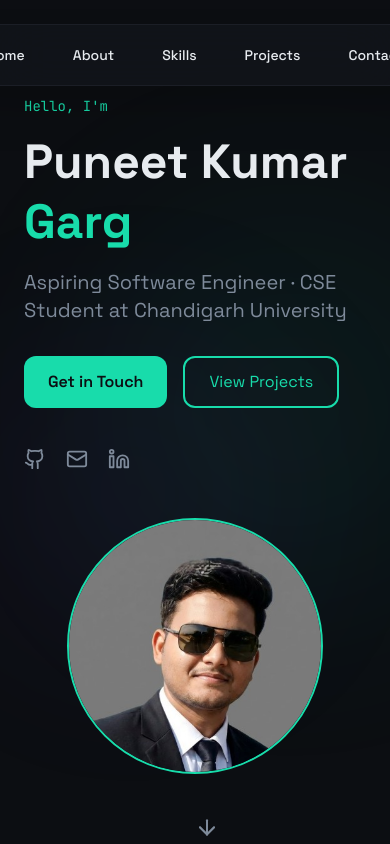
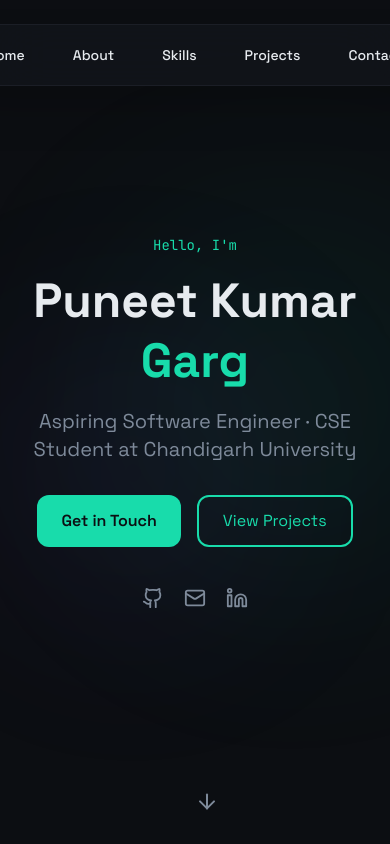
Before and after one commit to puneet-kumar-garg/FUTURE_FS_01, a React (Vite) app: page / in a window 390 px wide. Shown: the top 844 px of the page. Built offline with nearby package versions, Linux system fonts and the light colour scheme; the HTML template or start-up script is replaced by a standard one.

Commit message:
refactor: update layout of HeroSection for improved responsiveness and structure

```diff
--- a/src/components/HeroSection.tsx
+++ b/src/components/HeroSection.tsx
@@ -12,8 +12,8 @@ const HeroSection = () => {
       <div className="absolute top-1/4 left-1/4 w-96 h-96 bg-primary/10 rounded-full blur-[120px] animate-glow-pulse" />
       <div className="absolute bottom-1/4 right-1/4 w-80 h-80 bg-accent/10 rounded-full blur-[100px] animate-glow-pulse" style={{ animationDelay: "1.5s" }} />
 
-      <div className="max-w-7xl mx-auto w-full grid md:grid-cols-2 gap-12 items-center relative z-10">
-        <div>
+      <div className="max-w-7xl mx-auto w-full flex justify-center items-center relative z-10">
+        <div className="flex flex-col items-center text-center max-w-3xl">
           <motion.p
             initial={{ opacity: 0, y: 20 }}
             animate={{ opacity: 1, y: 0 }}
@@ -46,7 +46,7 @@ const HeroSection = () => {
             initial={{ opacity: 0, y: 20 }}
             animate={{ opacity: 1, y: 0 }}
             transition={{ delay: 0.8 }}
-            className="flex flex-wrap gap-4 mb-10"
+            className="flex flex-wrap gap-4 mb-10 justify-center"
           >
             <a
               href="#contact"
@@ -66,7 +66,7 @@ const HeroSection = () => {
             initial={{ opacity: 0 }}
             animate={{ opacity: 1 }}
             transition={{ delay: 1 }}
-            className="flex gap-5"
+            className="flex gap-5 justify-center"
           >
             <a href="https://github.com/puneet-kumar-garg" target="_blank" rel="noopener noreferrer" className="text-muted-foreground hover:text-primary transition-colors">
               <Github size={22} />
@@ -79,32 +79,7 @@ const HeroSection = () => {
             </a>
           </motion.div>
         </div>
-
-        <motion.div
-          initial={{ opacity: 0, scale: 0.8 }}
-          animate={{ opacity: 1, scale: 1 }}
-          transition={{ delay: 0.5, duration: 0.8 }}
-          className="flex justify-center"
-        >
-          <div className="relative">
-            <div className="w-64 h-64 md:w-80 md:h-80 rounded-full overflow-hidden border-2 border-primary glow-border">
-              <img
-                src={profileImg}
-                alt="Puneet Kumar Garg"
-                className="w-full h-full object-cover"
-              />
-            </div>
-          </div>
-        </motion.div>
       </div>
-
-      <motion.div
-        animate={{ y: [0, 10, 0] }}
-        transition={{ repeat: Infinity, duration: 2 }}
-        className="absolute bottom-10 left-1/2 -translate-x-1/2 text-muted-foreground"
-      >
-        <ArrowDown size={24} />
-      </motion.div>
 
       <motion.div
         animate={{ y: [0, 10, 0] }}
```
